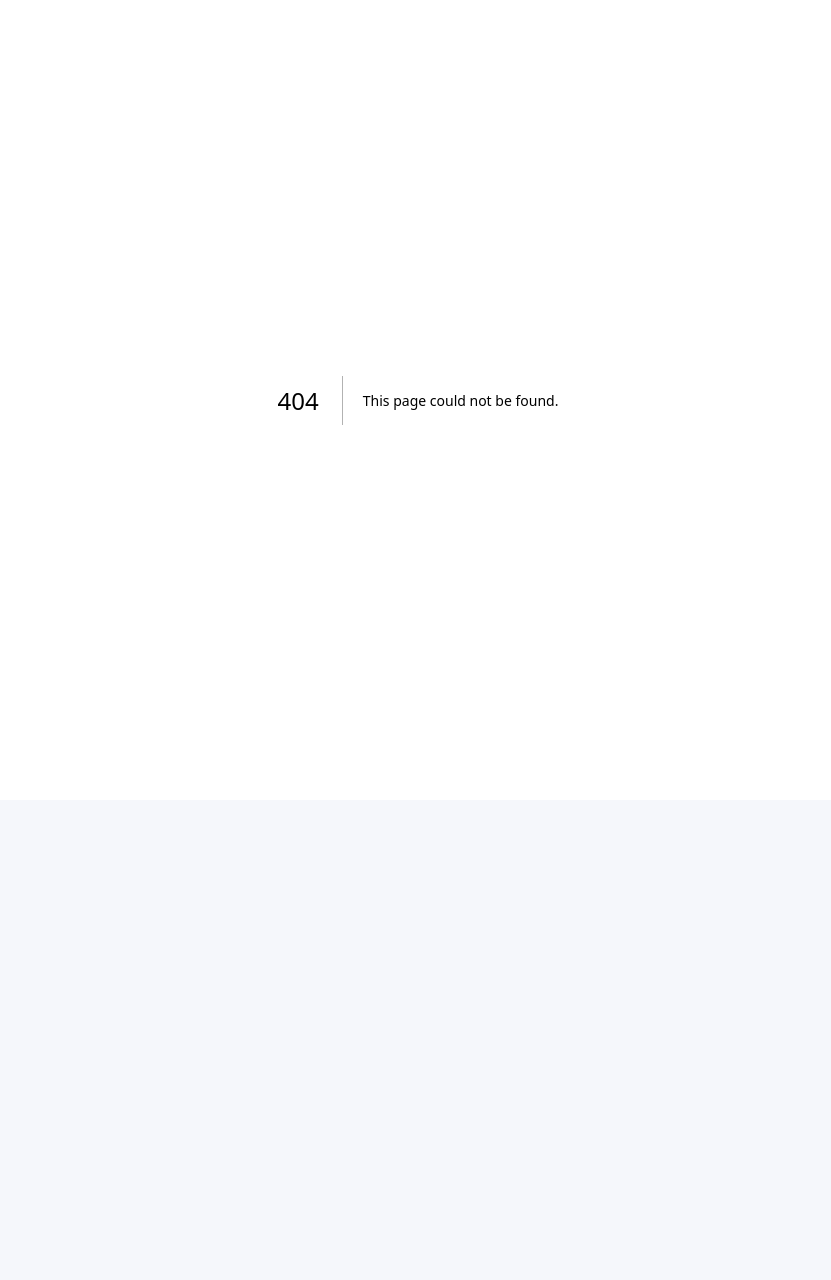
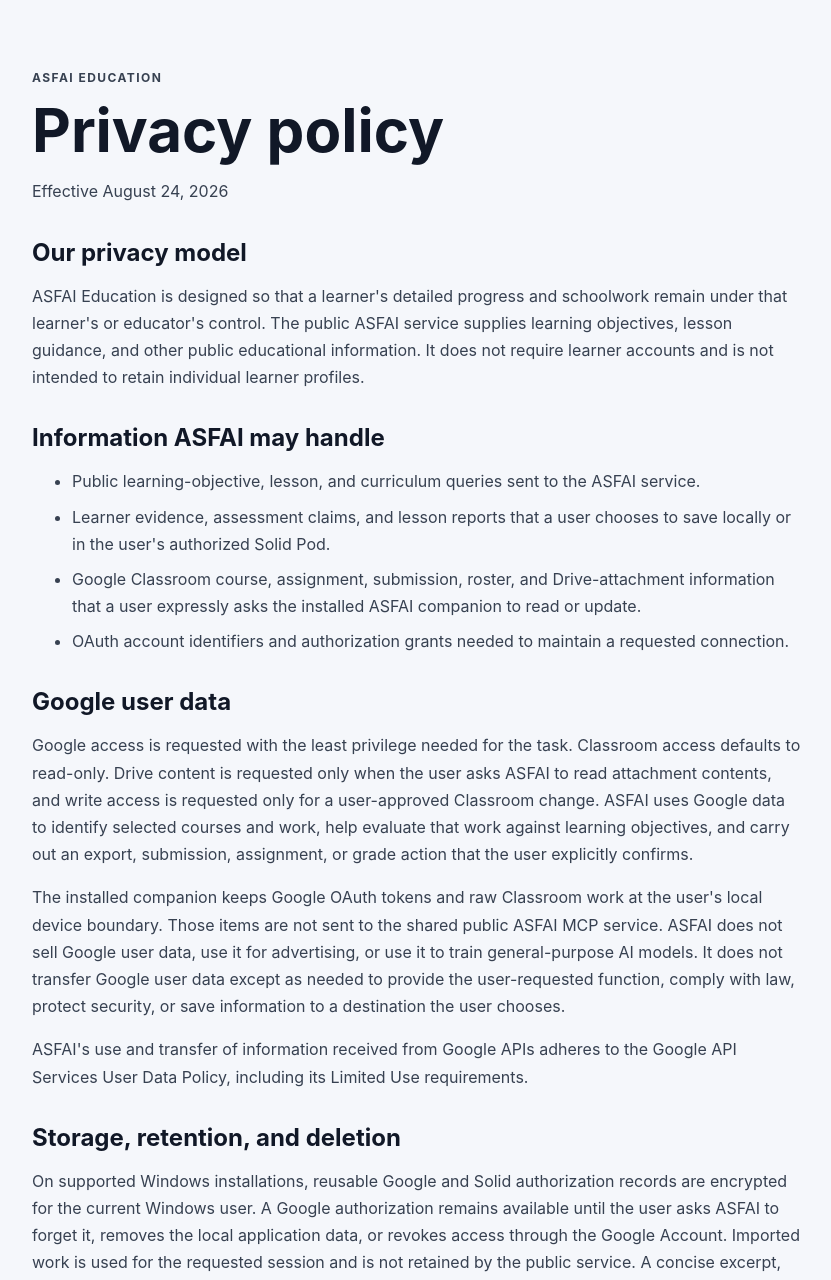
Before and after one commit to redbeard-26/asfai-education, a Next.js app: page /education/privacy in a window 1280 px wide. Before the commit this address had no page. Shown: the top 1280 px of the page, without its empty margins (222-1053 px from the left). Before the commit the page ends 800 px from the top, so only its background shows below. Built offline with nearby package versions, Linux system fonts and the light colour scheme.

Commit message:
Add OAuth privacy and terms pages

```diff
--- a/src/app/globals.css
+++ b/src/app/globals.css
@@ -39,6 +39,17 @@
 .neighbor-grid li { margin: 6px 0; }
 .text-button { background: transparent; color: #1d4ed8; padding: 0; border-radius: 0; text-align: left; }
 small { color: #64748b; }
+.site-footer, .legal-nav { display: flex; flex-wrap: wrap; gap: 18px; margin-top: 32px; }
+.site-footer { padding-top: 24px; border-top: 1px solid #dbe1ea; }
+.site-footer a, .legal-nav a, .legal-page a { color: #1d4ed8; }
+.legal-page { max-width: 820px; }
+.legal-page h1 { font-size: clamp(38px, 6vw, 60px); }
+.legal-page section { margin-top: 32px; }
+.legal-page h2 { margin-bottom: 10px; font-size: 24px; }
+.legal-page p, .legal-page li { line-height: 1.7; color: #374151; }
+.legal-page li + li { margin-top: 8px; }
+.legal-updated { color: #6b7280; }
+.legal-nav { padding-top: 24px; border-top: 1px solid #dbe1ea; }
 @media (max-width: 760px) {
   .panel-grid { grid-template-columns: 1fr; }
   .card.wide { grid-column: auto; }
--- a/src/app/page.tsx
+++ b/src/app/page.tsx
@@ -1,4 +1,5 @@
 import EducationClient from "./EducationClient";
+import Link from "next/link";
 
 export default function Page() {
   return (
@@ -11,6 +12,11 @@
         </p>
       </section>
       <EducationClient />
+      <footer className="site-footer">
+        <Link href="/privacy">Privacy</Link>
+        <Link href="/terms">Terms</Link>
+        <a href="mailto:mike@fenix.ai">Contact</a>
+      </footer>
     </main>
   );
 }
--- /dev/null
+++ b/src/app/privacy/page.tsx
@@ -0,0 +1,104 @@
+import type { Metadata } from "next";
+import Link from "next/link";
+
+export const metadata: Metadata = {
+  title: "Privacy | ASFAI Education",
+  description: "How ASFAI Education handles learner, classroom, and Google user data.",
+};
+
+export default function PrivacyPage() {
+  return (
+    <main className="legal-page">
+      <p className="eyebrow">ASFAI Education</p>
+      <h1>Privacy policy</h1>
+      <p className="legal-updated">Effective August 24, 2026</p>
+
+      <section>
+        <h2>Our privacy model</h2>
+        <p>
+          ASFAI Education is designed so that a learner&apos;s detailed progress and schoolwork remain under
+          that learner&apos;s or educator&apos;s control. The public ASFAI service supplies learning objectives,
+          lesson guidance, and other public educational information. It does not require learner accounts
+          and is not intended to retain individual learner profiles.
+        </p>
+      </section>
+
+      <section>
+        <h2>Information ASFAI may handle</h2>
+        <ul>
+          <li>Public learning-objective, lesson, and curriculum queries sent to the ASFAI service.</li>
+          <li>
+            Learner evidence, assessment claims, and lesson reports that a user chooses to save locally or
+            in the user&apos;s authorized Solid Pod.
+          </li>
+          <li>
+            Google Classroom course, assignment, submission, roster, and Drive-attachment information that
+            a user expressly asks the installed ASFAI companion to read or update.
+          </li>
+          <li>OAuth account identifiers and authorization grants needed to maintain a requested connection.</li>
+        </ul>
+      </section>
+
+      <section>
+        <h2>Google user data</h2>
+        <p>
+          Google access is requested with the least privilege needed for the task. Classroom access defaults
+          to read-only. Drive content is requested only when the user asks ASFAI to read attachment contents,
+          and write access is requested only for a user-approved Classroom change. ASFAI uses Google data to
+          identify selected courses and work, help evaluate that work against learning objectives, and carry
+          out an export, submission, assignment, or grade action that the user explicitly confirms.
+        </p>
+        <p>
+          The installed companion keeps Google OAuth tokens and raw Classroom work at the user&apos;s local device
+          boundary. Those items are not sent to the shared public ASFAI MCP service. ASFAI does not sell Google
+          user data, use it for advertising, or use it to train general-purpose AI models. It does not transfer
+          Google user data except as needed to provide the user-requested function, comply with law, protect
+          security, or save information to a destination the user chooses.
+        </p>
+        <p>
+          ASFAI&apos;s use and transfer of information received from Google APIs adheres to the Google API Services
+          User Data Policy, including its Limited Use requirements.
+        </p>
+      </section>
+
+      <section>
+        <h2>Storage, retention, and deletion</h2>
+        <p>
+          On supported Windows installations, reusable Google and Solid authorization records are encrypted
+          for the current Windows user. A Google authorization remains available until the user asks ASFAI to
+          forget it, removes the local application data, or revokes access through the Google Account. Imported
+          work is used for the requested session and is not retained by the public service. A concise excerpt,
+          summary, provider reference, or learning-evidence record is saved only when the user requests or
+          approves that save.
+        </p>
+        <p>
+          Users control records stored locally or in their Solid Pod and may edit or delete them there. Users
+          can revoke Google access at any time from their Google Account permissions or by asking ASFAI to
+          forget the Classroom authorization on that device.
+        </p>
+      </section>
+
+      <section>
+        <h2>Schools, families, and minors</h2>
+        <p>
+          Schools, teachers, parents, and guardians are responsible for obtaining any consent and authority
+          required for student use and for following applicable education and student-privacy law. ASFAI should
+          receive only the minimum student information needed for the educational task.
+        </p>
+      </section>
+
+      <section>
+        <h2>Security and contact</h2>
+        <p>
+          No system can guarantee absolute security. Please report privacy or security questions to{" "}
+          <a href="mailto:mike@fenix.ai">mike@fenix.ai</a>.
+        </p>
+      </section>
+
+      <nav className="legal-nav" aria-label="Legal pages">
+        <Link href="/">ASFAI Education</Link>
+        <Link href="/terms">Terms of service</Link>
+      </nav>
+    </main>
+  );
+}
```
Also changed, not shown: src/app/terms/page.tsx (added, +86 -0 lines).
